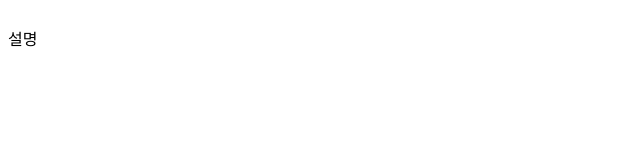
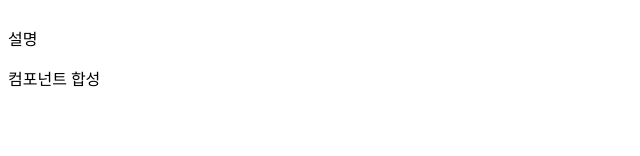
Before and after one commit to wangkodok/react-toy, a React (Vite) app: page / in a window 1280 px wide. Shown: the part 144-300 px from the top of the page, without its empty margins (0-640 px from the left). Built offline with nearby package versions, Linux system fonts and the light colour scheme.

Commit message:
컴포넌트 합성

```diff
--- a/src/App.jsx
+++ b/src/App.jsx
@@ -1,11 +1,13 @@
 import Button from "./Button";
 import Props from "./Props";
+import PropsChildren from "./PropsChildren";
 
 export default function App() {
   return (
     <div>
       <Button />
       <Props />
+      <PropsChildren />
     </div>
   );
 }
--- /dev/null
+++ b/src/PropsChildren.jsx
@@ -0,0 +1,7 @@
+export default function PropsChildren() {
+  return <Children>컴포넌트 합성</Children>;
+}
+
+function Children({ children }) {
+  return <div>{children}</div>;
+}
```
